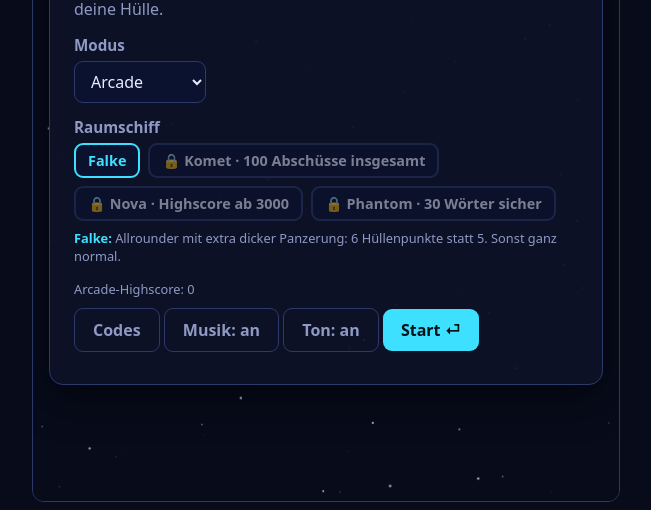
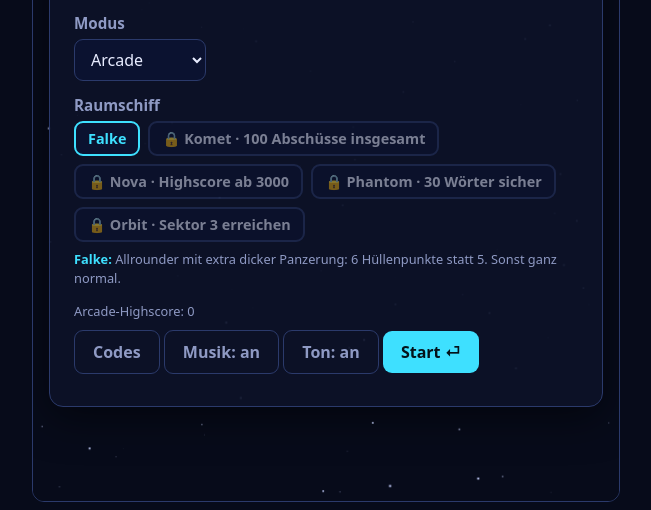
Before and after one commit to IngoWinter/vokabel-blaster, a plain HTML site: page index.html in a window 1280 px wide. Shown: the part 290-800 px from the top of the page, without its empty margins (314-965 px from the left). Drawn offline with Linux system fonts and the light colour scheme.

Commit message:
add orbit ship and split paired vocab entries in vokabel-blaster
- new ship "Orbit" (unlock: reach sector 3, code ORBIT): two orbiting
  drones block enemy shots and damage enemies on contact
- best reached sector is now stored for the unlock
- vocab entries with two forms (el/la estudiante, juntos/juntas,
  zumo/jugo, ...) are split into separate words; where the German side
  is the same, a hint in parentheses tells which form is wanted

Co-Authored-By: Claude Opus 5.5 <noreply@anthropic.com>

```diff
--- a/index.html
+++ b/index.html
@@ -294,7 +294,7 @@ const LISTS = {
     ['die Familie','la familia'],['der Großvater','el abuelo'],['die Großmutter','la abuela'],['der Lehrer','el profesor'],
     ['die Eltern','los padres'],['der Sohn','el hijo'],['die Tochter','la hija'],['die Geschwister','los hermanos']]},
   tiere: { name: 'Tiere', words: [
-    ['der Hund','el perro'],['die Katze','el gato / la gata'],['das Pferd','el caballo'],['der Vogel','el pájaro'],
+    ['der Hund','el perro'],['der Kater','el gato'],['die Katze','la gata'],['das Pferd','el caballo'],['der Vogel','el pájaro'],
     ['der Fisch','el pez'],['die Maus','el ratón'],['die Kuh','la vaca'],['das Schwein','el cerdo'],
     ['der Bär','el oso'],['die Schlange','la serpiente'],['der Affe','el mono'],['das Huhn','la gallina'],
     ['das Kaninchen','el conejo'],['der Elefant','el elefante'],['die Spinne','la araña'],['der Löwe','el león']]},
@@ -304,11 +304,12 @@ const LISTS = {
     ['sechs','seis'],['sieben','siete'],['acht','ocho'],['neun','nueve'],['zehn','diez'],['zwanzig','veinte'],['hundert','cien']]},
   essen: { name: 'Essen & Trinken', words: [
     ['das Brot','el pan'],['das Wasser','el agua'],['die Milch','la leche'],['der Apfel','la manzana'],
-    ['die Banane','el plátano / la banana'],['der Käse','el queso'],['das Ei','el huevo'],['das Fleisch','la carne'],
-    ['der Reis','el arroz'],['die Suppe','la sopa'],['der Saft','el zumo / el jugo'],['das Hähnchen','el pollo'],
-    ['der Kuchen','el pastel / la tarta'],['die Kartoffel','la patata / la papa'],['das Frühstück','el desayuno'],['das Eis','el helado']]},
+    ['die Banane (Spanien)','el plátano'],['die Banane (Lateinamerika)','la banana'],['der Käse','el queso'],['das Ei','el huevo'],['das Fleisch','la carne'],
+    ['der Reis','el arroz'],['die Suppe','la sopa'],['der Saft (Spanien)','el zumo'],['der Saft (Lateinamerika)','el jugo'],['das Hähnchen','el pollo'],
+    ['der Kuchen','el pastel'],['die Torte','la tarta'],
+    ['die Kartoffel (Spanien)','la patata'],['die Kartoffel (Lateinamerika)','la papa'],['das Frühstück','el desayuno'],['das Eis','el helado']]},
   schule: { name: 'Schule', words: [
-    ['die Schule','la escuela / el colegio'],['das Buch','el libro'],['das Heft','el cuaderno'],['der Kuli','el bolígrafo / el boli'],
+    ['die Schule','la escuela'],['die Schule (in Spanien üblich)','el colegio'],['das Buch','el libro'],['das Heft','el cuaderno'],['der Kuli','el bolígrafo / el boli'],
     ['der Bleistift','el lápiz'],['der Tisch','la mesa'],['der Stuhl','la silla'],['die Tafel','la pizarra'],
     ['die Hausaufgaben','los deberes'],['die Klasse','la clase'],['der Rucksack','la mochila'],['das Fenster','la ventana'],
     ['die Tür','la puerta'],['das Wörterbuch','el diccionario'],['die Pause','el recreo'],['die Lehrerin','la profesora']]},
@@ -318,22 +319,24 @@ const LISTS = {
     ['schlafen','dormir'],['lernen','aprender'],['arbeiten','trabajar'],['kaufen','comprar'],['sehen','ver'],
     ['wollen','querer'],['können','poder'],['kommen','venir'],['rennen','correr'],['tanzen','bailar']]},
   saetze: { name: 'Ganze Sätze', words: [
-    ['Ich heiße Pablo.','Me llamo Pablo.'],['Wie heißt du?','¿Cómo te llamas?'],['Wie geht es dir?','¿Qué tal? / ¿Cómo estás?'],
+    ['Ich heiße Pablo.','Me llamo Pablo.'],['Wie heißt du?','¿Cómo te llamas?'],['Wie geht\'s?','¿Qué tal?'],['Wie geht es dir?','¿Cómo estás?'],
     ['Mir geht es gut.','Estoy bien.'],['Ich bin vierzehn Jahre alt.','Tengo catorce años.'],['Woher kommst du?','¿De dónde eres?'],
     ['Ich komme aus Deutschland.','Soy de Alemania.'],['Ich habe einen Hund.','Tengo un perro.'],
     ['Ich spreche ein bisschen Spanisch.','Hablo un poco de español.'],['Wo ist die Toilette?','¿Dónde está el baño?'],
     ['Ich mag Fußball.','Me gusta el fútbol.'],['Ich habe Hunger.','Tengo hambre.'],['Wie spät ist es?','¿Qué hora es?'],
     ['Bis morgen!','¡Hasta mañana!'],['Ich verstehe nicht.','No entiendo.'],['Ich wohne in Berlin.','Vivo en Berlín.'],
-    ['Mein Hund hat meine Hausaufgaben gefressen.','Mi perro se comió mis deberes. / Mi perro se ha comido mis deberes.'],
-    ['Ich bin kein Pinguin.','No soy un pingüino.'],['Meine Katze spricht Spanisch.','Mi gato habla español. / Mi gata habla español.']]},
+    ['Mein Hund fraß meine Hausaufgaben.','Mi perro se comió mis deberes.'],
+    ['Mein Hund hat meine Hausaufgaben gefressen.','Mi perro se ha comido mis deberes.'],
+    ['Ich bin kein Pinguin.','No soy un pingüino.'],
+    ['Mein Kater spricht Spanisch.','Mi gato habla español.'],['Meine Katze spricht Spanisch.','Mi gata habla español.']]},
   // Aus den ANTON-Lernlisten „Apúntate 2“ (Spanisch – Deutsch). Für Vokabel-Blaster bereinigt:
   // Varianten mit / getrennt, Grammatik-Kürzel (m./f., pl., o>ue …) entfernt, Hinweise in Klammern.
   ap2u1ac: { name: 'Apúntate 2 · U1 Acércate', words: [
-    ['willkommen','bienvenido / bienvenida'],['das schwarze Brett','el tablón de anuncios'],['die Anzeige','el anuncio'],
+    ['willkommen (männlich)','bienvenido'],['willkommen (weiblich)','bienvenida'],['das schwarze Brett','el tablón de anuncios'],['die Anzeige','el anuncio'],
     ['ihnen','les'],['überhaupt nicht','para nada'],['euch','os'],['trainieren','entrenar'],['das Training','el entrenamiento'],
     ['das Spielfeld / der Platz','el campo'],['das Gymnasium / die Schule','el instituto / el insti'],['uns','nos'],
-    ['tanzen','bailar'],['mit dir','contigo'],['das Skateboard','el monopatín'],['neu sein','ser nuevo / ser nueva'],
-    ['ich würde gerne ...','me gustaría ...'],['Skateboard fahren','andar en monopatín'],['gehen','andar'],
+    ['tanzen','bailar'],['mit dir','contigo'],['das Skateboard','el monopatín'],['neu sein (männlich)','ser nuevo'],['neu sein (weiblich)','ser nueva'],
+    ['ich würde gerne ...','me gustaría ...'],['Skateboard fahren','andar en monopatín'],['gehen (zu Fuß)','andar'],
     ['Fotos machen','sacar fotos'],['der Pate (Schule)','el padrino'],['die Patin (Schule)','la madrina'],
     ['das Schlagzeug','la batería'],['die Band','la banda'],['wegen','por'],['mit mir','conmigo'],['besonders sein','ser especial']]},
   ap2u1ta: { name: 'Apúntate 2 · U1 Texto A', words: [
@@ -343,10 +346,10 @@ const LISTS = {
     ['der Einkauf','la compra'],['auf jemanden warten','esperar a alguien'],['kurz darauf','poco después'],['da','ahí'],
     ['das Marzipan','el mazapán'],['Wie lecker!','¡Qué rico!'],['jemandem etwas geben','dar algo a alguien']]},
   ap2u1tb: { name: 'Apúntate 2 · U1 Texto B', words: [
-    ['alle / ganz / jeder / jede / jedes','todo / toda'],['etwas setzen / etwas stellen / etwas legen','poner algo'],
+    ['ganz / jeder (männlich)','todo'],['ganz / jede (weiblich)','toda'],['etwas setzen / etwas stellen / etwas legen','poner algo'],
     ['die Ausstellung','la exposición'],['das Brot','el pan'],['an etwas vorbeigehen','pasar por algo'],
     ['das Kleidungsgeschäft','la tienda de ropa'],['die Kleidung','la ropa'],['der Supermarkt','el supermercado'],
-    ['die Apotheke','la farmacia'],['die Halfpipe','el medio tubo'],['cool sein','ser chulo / ser chula'],
+    ['die Apotheke','la farmacia'],['die Halfpipe','el medio tubo'],['cool sein (männlich)','ser chulo'],['cool sein (weiblich)','ser chula'],
     ['zur Seite legen','poner al lado'],['die Seite','el lado'],['der Trick','el truco'],
     ['die öffentliche Bibliothek','la biblioteca pública'],['etwas benutzen','usar algo'],['die Mediathek','la mediateca'],
     ['außerhalb (von etwas)','fuera (de algo)'],['Musik einschalten','poner música'],['Das ist total cool!','¡Mola mucho!'],
@@ -354,10 +357,10 @@ const LISTS = {
     ['die Ecke','la esquina'],['einen Film zeigen','poner una película'],['das Strandrestaurant / die Strandbar','el chiringuito']]},
   ap2u1m1: { name: 'Apúntate 2 · U1 Módulo 1', words: [
     ['Was tut dir weh?','¿Qué te duele?'],['die Zahnschmerzen','el dolor de muelas'],['der Schmerz','el dolor'],
-    ['der Zahnarzt / die Zahnärztin','el dentista / la dentista'],['ich fühle mich schlecht','me siento mal'],
+    ['der Zahnarzt','el dentista'],['die Zahnärztin','la dentista'],['ich fühle mich schlecht','me siento mal'],
     ['der Bauch','la barriga'],['Geht es dir gut?','¿Estás bien?'],['das Knie','la rodilla'],['das Pflaster','la tirita'],
     ['das Taschentuch','el pañuelo'],['das Bein','la pierna'],['der Kopf','la cabeza'],['das Fieber','la fiebre'],
-    ['die Grippe','la gripe'],['morgen','mañana'],['der Arzt / die Ärztin','el médico / la médica'],
+    ['die Grippe','la gripe'],['morgen','mañana'],['der Arzt','el médico'],['die Ärztin','la médica'],
     ['der Körperteil','la parte del cuerpo'],['der Teil','la parte'],['der Körper','el cuerpo'],['das Auge','el ojo'],
     ['die Nase','la nariz'],['der Mund','la boca'],['der Rücken','la espalda'],['das Ohr','la oreja'],
     ['der Ellenbogen','el codo'],['der Arm','el brazo'],['die Hand','la mano'],['der Finger','el dedo'],['der Fuß','el pie'],
@@ -365,17 +368,18 @@ const LISTS = {
     ['Was ist los mit dir? / Was ist mit dir?','¿Qué te pasa?'],['Es geht mir nicht gut.','No estoy bien.'],
     ['Ich habe Kopfschmerzen.','Tengo dolor de cabeza.'],['Ich habe Fieber.','Tengo fiebre.'],['Ich habe Grippe.','Tengo gripe.']]},
   ap2u2ac: { name: 'Apúntate 2 · U2 Acércate', words: [
-    ['zusammen','juntos / juntas'],['wichtig sein','ser importante'],
-    ['(wegen etwas) nervös sein','estar nervioso (por algo) / estar nerviosa (por algo)'],['im Ernst','en serio'],
-    ['gute Noten bekommen','sacar buenas notas'],['gut sein (in etwas)','ser bueno (en algo) / ser buena (en algo)'],
+    ['zusammen (männlich)','juntos'],['zusammen (weiblich)','juntas'],['wichtig sein','ser importante'],
+    ['(wegen etwas) nervös sein (männlich)','estar nervioso (por algo)'],['(wegen etwas) nervös sein (weiblich)','estar nerviosa (por algo)'],
+    ['im Ernst','en serio'],['gute Noten bekommen','sacar buenas notas'],
+    ['gut sein (in etwas) (männlich)','ser bueno (en algo)'],['gut sein (in etwas) (weiblich)','ser buena (en algo)'],
     ['die Schulnote','la nota'],['Gut (Schulnote)','el notable'],['Wow! / Nicht schlecht!','¡Vaya!'],['nur','solo'],
     ['Befriedigend (Schulnote)','el bien'],['Französisch (Schulfach)','el francés / francés'],
     ['Sehr gut (Schulnote)','el sobresaliente'],['für mich','para mí'],['eine Menge / sehr','un montón'],
-    ['der Schüler / die Schülerin','el estudiante / la estudiante'],
-    ['schlecht sein (in etwas)','ser malo (en algo) / ser mala (en algo)'],
-    ['die Nase voll haben (von etwas)','estar harto (de algo) / estar harta (de algo)'],
+    ['der Schüler','el estudiante'],['die Schülerin','la estudiante'],
+    ['schlecht sein (in etwas) (männlich)','ser malo (en algo)'],['schlecht sein (in etwas) (weiblich)','ser mala (en algo)'],
+    ['die Nase voll haben (von etwas) (männlich)','estar harto (de algo)'],['die Nase voll haben (von etwas) (weiblich)','estar harta (de algo)'],
     ['nur Bahnhof verstehen','no entender ni jota'],['verstehen','entender'],['pauken (umgangssprachlich)','empollar'],
-    ['Ausreichend (Schulnote)','el suficiente'],['noch ein ... / noch eine ...','un ... más / una ... más'],
+    ['Ausreichend (Schulnote)','el suficiente'],['noch ein ...','un ... más'],['noch eine ...','una ... más'],
     ['der Spickzettel','la chuleta']]},
 };
 
@@ -388,7 +392,8 @@ const DIRS = {
 // hull = Hüllenpunkte, speed = Tempo-Faktor, dmg = Schaden pro Schuss (★ +1), cool = Feuerpause-Faktor,
 // fan = schießt immer gefächert (3 Kugeln pro Buchstabe), save = Chance, dass ein Schuss keine Munition kostet,
 // shot = Geschwindigkeit der Geschosse (1 = normal, 750 px/s),
-// ghost = jeder n-te Schuss ist ein Phantomschuss, der durch alle Gegner in seiner Bahn fliegt.
+// ghost = jeder n-te Schuss ist ein Phantomschuss, der durch alle Gegner in seiner Bahn fliegt,
+// orbit = Anzahl kreisender Drohnen, die Schüsse abfangen und Gegner bei Berührung beschädigen.
 const SKINS = [
   { id: 'falke',   name: 'Falke',   color: '#3ee0ff', wing: 18, hull: 6, speed: 1, dmg: 1, cool: 1,
     desc: 'Allrounder mit extra dicker Panzerung: 6 Hüllenpunkte statt 5. Sonst ganz normal.' },
@@ -401,6 +406,9 @@ const SKINS = [
   { id: 'phantom', name: 'Phantom', code: 'PHANTOM', color: '#ffc94a', wing: 24, fins: true, hull: 4, speed: 1.35, dmg: 1, cool: 0.85, save: 0.25, shot: 1.4, ghost: 4,
     desc: 'Sehr schnell und wendig, mit besonders schnellen Geschossen. Jeder 4. Schuss ist ein Phantomschuss, der durch alle Gegner in seiner Bahn fliegt. Im Lernmodus kostet außerdem jeder 4. Schuss im Schnitt keine Munition. Dafür nur 4 Hüllenpunkte.',
     need: '30 Wörter sicher', ok: s => s.secure >= 30 },
+  { id: 'orbit',   name: 'Orbit',   code: 'ORBIT',   color: '#a78bfa', wing: 20, fins: true, hull: 5, speed: 1, dmg: 1, cool: 1.1, orbit: 2,
+    desc: '2 Drohnen kreisen um das Schiff: Sie fangen gegnerische Schüsse ab und beschädigen Gegner, die sie berühren. Dafür etwas langsameres Feuer.',
+    need: 'Sektor 3 erreichen', ok: s => s.bestSector >= 3 },
 ];
 
 const START_AMMO = 'HOLAAMIGOVAMOS';
@@ -642,7 +650,7 @@ function leitnerUpdate(item, grade) {
 
 const secureIn = (pool, dir) => pool.filter(it => (leitner[lkey(dir, it)] || { box: 0 }).box >= SECURE_BOX).length;
 const secureTotal = () => Object.values(leitner).filter(r => r.box >= SECURE_BOX).length;
-const stats = () => ({ totalKills: store.get('totalKills', 0), hiscore: store.get('hiscore', 0), secure: secureTotal() });
+const stats = () => ({ totalKills: store.get('totalKills', 0), hiscore: store.get('hiscore', 0), secure: secureTotal(), bestSector: store.get('bestSector', 0) });
 const unlockedSkins = () => { const s = stats(), codes = store.get('codeSkins', []); return SKINS.filter(k => !k.ok || k.ok(s) || codes.includes(k.id)).map(k => k.id); };
 const currentSkin = () => SKINS.find(s => s.id === (G ? G.skin : store.get('skin', 'falke'))) || SKINS[0];
 
@@ -1109,9 +1117,50 @@ function addHeat() {
   }
 }
 
+// ---------- Orbit-Drohnen ----------
+const ORBIT_R = 46, ORBIT_SPEED = 2.6, ORBIT_HIT = 10;
+function orbitPositions() {
+  const n = currentSkin().orbit || 0, a0 = G.orbitA || 0;
+  return Array.from({ length: n }, (_, i) => {
+    const a = a0 + i * Math.PI * 2 / n;
+    return { x: G.player.x + Math.cos(a) * ORBIT_R, y: G.player.y - 6 + Math.sin(a) * ORBIT_R * 0.8 };
+  });
+}
+
+function updateOrbit(dt) {
+  if (!currentSkin().orbit) return;
+  G.orbitA = (G.orbitA || 0) + ORBIT_SPEED * dt;
+  for (const d of orbitPositions()) {
+    for (const s of G.shots) {   // gegnerische Schüsse abfangen
+      if (!s.gone && Math.hypot(s.x - d.x, s.y - d.y) < ORBIT_HIT + 6) { s.gone = true; explode(s.x, s.y, '#a78bfa', 8); SFX.clank(); }
+    }
+    for (const e of G.enemies) {   // Gegner bei Berührung beschädigen (kurze Pause je Gegner)
+      if (e.hp <= 0 || (e.orbitCd || 0) > 0 || Math.hypot(e.x - d.x, e.y - d.y) > e.r + ORBIT_HIT) continue;
+      e.orbitCd = 0.35; e.hp -= 1 * (1 + 0.35 * upLv('dmg')); e.flashT = 0.08;
+      explode(d.x, d.y, '#a78bfa', 6);
+      if (e.hp <= 0) killEnemy(e); else SFX.hit();
+    }
+  }
+  for (const e of G.enemies) if (e.orbitCd > 0) e.orbitCd -= dt;
+  G.shots = G.shots.filter(s => !s.gone);
+}
+
+function drawOrbit() {
+  if (!currentSkin().orbit || !G.player) return;
+  for (const d of orbitPositions()) {
+    ctx.save();
+    ctx.shadowColor = '#a78bfa'; ctx.shadowBlur = 14; ctx.fillStyle = '#a78bfa';
+    ctx.beginPath(); ctx.arc(d.x, d.y, 7, 0, Math.PI * 2); ctx.fill();
+    ctx.shadowBlur = 0; ctx.fillStyle = '#f1edff';
+    ctx.beginPath(); ctx.arc(d.x, d.y, 3, 0, Math.PI * 2); ctx.fill();
+    ctx.restore();
+  }
+}
+
 // Bewegen, Power-ups und Feuern: gleich in Wellen und (Arcade-)Bosskämpfen.
 function playerStep(dt) {
   movePlayer(dt);
+  updateOrbit(dt);
   updatePowerups(dt);
   if (G.arcade) updateHeat(dt);
   G.cooldown -= dt;
@@ -1409,6 +1458,7 @@ function mapStep() {
     const done = G.sector;
     G.sector = (G.sector || 0) + 1;
     G.map = genSector();
+    if (!G.test && !G.cheated && G.sector > store.get('bestSector', 0)) store.set('bestSector', G.sector);   // für Orbit-Freischaltung
     if (done) { phase = 'transition'; SFX.fanfare(); banner(`Sektor ${done} geschafft!<small>Weiter in Sektor ${G.sector}</small>`, 2000).then(showMap); return; }
   }
   showMap();
@@ -2299,6 +2349,7 @@ function draw(dt) {
     ctx.shadowBlur = 0;
     if (phase !== 'over') {
       drawShip(G.player.x, G.player.y, currentSkin());
+      drawOrbit();
       if (G.arcade && G.heat > 0) {
         const px = G.player.x, py = G.player.y + 26;
         ctx.fillStyle = 'rgba(24,35,77,.85)'; ctx.fillRect(px - 20, py, 40, 4);
@@ -2384,7 +2435,7 @@ const CHEATS = {
       resetArmed = true;
       return { warn: true, text: 'Achtung: Das löscht Highscore, Abschüsse, Lernfortschritt, freigeschaltete Schiffe und Codes. Zum Bestätigen „reset“ nochmal eingeben.' };
     }
-    for (const k of ['hiscore', 'hiscoreArcade', 'totalKills', 'leitner', 'codeSkins', 'skin', 'dev']) {
+    for (const k of ['hiscore', 'hiscoreArcade', 'bestSector', 'totalKills', 'leitner', 'codeSkins', 'skin', 'dev']) {
       try { localStorage.removeItem('vb_' + k); } catch (e) {}
     }
     leitner = {}; devUnlocked = false;
```
